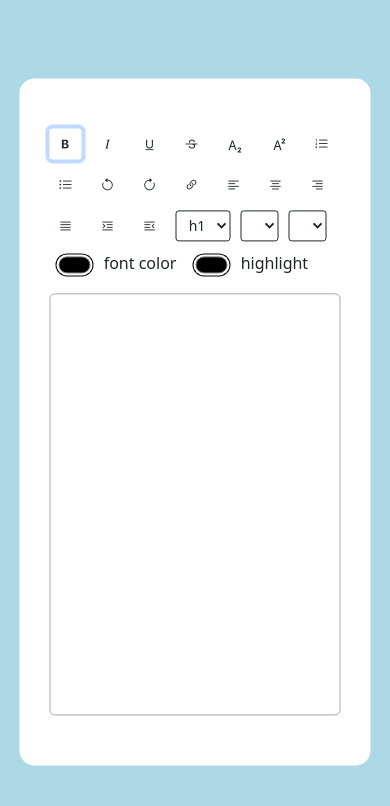
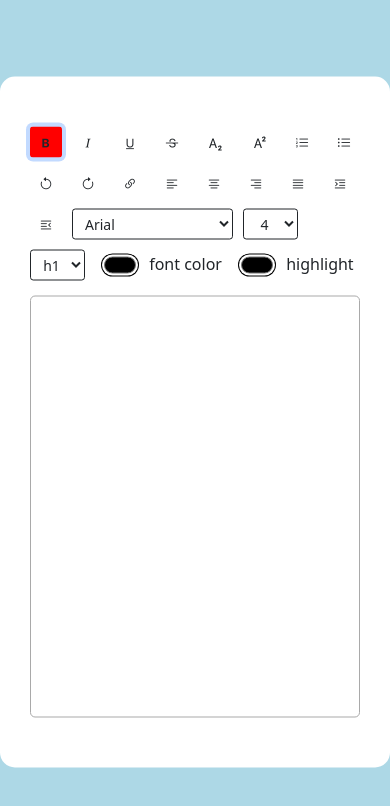
Before and after one commit to KanishChauhan/Text-Editor, a plain HTML site: page index.html in a window 390 px wide. Both pictures are taken after a click on the button 65 px from the left and 143 px from the top of the page. Drawn offline with nearby package versions, Linux system fonts and the light colour scheme.

Commit message:
button highliting done

```diff
--- a/index.html
+++ b/index.html
@@ -13,24 +13,26 @@
 
     <div class="container">
         <div class="options">
-           <button id="bold" class="btn btn-sm nor ">
+
+
+           <button id="bold" class="btn btn-sm nor format">
                <i class="bi bi-type-bold"></i>
         </button>
-           <button id="italic" class="btn btn-sm nor">
+           <button id="italic" class="btn btn-sm nor format">
                <i class="bi bi-type-italic"></i>
         </button>
-           <button id="underline" class="btn btn-sm nor">
+           <button id="underline" class="btn btn-sm nor format">
                <i class="bi bi-type-underline"></i>
         </button>
-           <button id="strike" class="btn btn-sm nor">
+           <button id="strike" class="btn btn-sm nor format">
                <i class="bi bi-type-strikethrough"></i>
         </button>
-        <button id ="sub" class="btn btn-sm nor">
+        <button id ="sub" class="btn btn-sm nor script">
             <svg xmlns="http://www.w3.org/2000/svg" width="16" height="16" fill="currentColor" class="bi bi-subscript" viewBox="0 0 16 16">
                 <path d="m3.266 12.496.96-2.853H7.76l.96 2.853H10L6.62 3H5.38L2 12.496h1.266Zm2.748-8.063 1.419 4.23h-2.88l1.426-4.23h.035Zm6.132 7.203v-.075c0-.332.234-.618.619-.618.354 0 .618.256.618.58 0 .362-.271.649-.52.898l-1.788 1.832V15h3.59v-.958h-1.923v-.045l.973-1.04c.415-.438.867-.845.867-1.547 0-.8-.701-1.41-1.787-1.41-1.23 0-1.795.8-1.795 1.576v.06h1.146Z"/>
             </svg>
         </button>
-        <button id="sup" class="btn btn-sm nor">
+        <button id="sup" class="btn btn-sm nor script">
             <svg xmlns="http://www.w3.org/2000/svg" width="16" height="16" fill="currentColor" class="bi bi-superscript" viewBox="0 0 16 16">
                 <path d="m4.266 12.496.96-2.853H8.76l.96 2.853H11L7.62 3H6.38L3 12.496h1.266Zm2.748-8.063 1.419 4.23h-2.88l1.426-4.23h.035Zm5.132-1.797v-.075c0-.332.234-.618.619-.618.354 0 .618.256.618.58 0 .362-.271.649-.52.898l-1.788 1.832V6h3.59v-.958h-1.923v-.045l.973-1.04c.415-.438.867-.845.867-1.547 0-.8-.701-1.41-1.787-1.41C11.565 1 11 1.8 11 2.576v.06h1.146Z"/>
             </svg>
@@ -50,40 +52,42 @@
         <button id="link" class="btn btn-sm nor">
             <i class="bi bi-link-45deg"></i>
      </button>
-     <button id="txtl" class="btn btn-sm nor">
+
+     <!-- align -->
+     <button id="txtl" class="btn btn-sm  nor algn">
          <i class="bi bi-text-left"></i>
         </button>
-        <button id="txtc"  class="btn btn-sm nor">
+        <button id="txtc"  class="btn btn-sm  nor algn">
             <i class="bi bi-text-center"></i>
         </button>
-        <button  id="txtr" class="btn btn-sm nor">
+        <button  id="txtr" class="btn btn-sm  nor algn">
             <i class="bi bi-text-right"></i>
         </button>
-        <button  id="justify" class="btn btn-sm nor">
+        <button  id="justify" class="btn btn-sm nor algn">
             <i class="bi bi-justify"></i>
         </button>
-        <button  id="txtil" class="btn btn-sm nor">
-            <i class="bi bi-text-indent-left"></i>
+        <button  id="txtil" class="btn btn-sm  nor spacing">
+            <i class="bi bi-text-indent-left "></i>
      </button>
-        <button id="txtir"  class="btn btn-sm nor">
+        <button id="txtir"  class="btn btn-sm  nor spacing ">
             <i class="bi bi-text-indent-right"></i>
         </button>
 
-            <select id='fontname' class="btn-sm btn border-dark form-select-sm adv" name="" id="formatblock" >
+            <select id='fontname' class="btn-sm btn border-dark form-select-sm adv" name=""  >
+
+            </select>
+
+            <select id="fontsize"  class="btn-sm btn border-dark form-select-sm adv" name=""  >
+
+            </select>
+
+            <select id="formatblock" class="btn-sm btn border-dark form-select-sm adv" name="" id="formatblock" >
                 <option value="h1">h1</option>
                 <option value="h2">h2</option>
                 <option value="h3">h3</option>
                 <option value="h4">h4</option>
                 <option value="h5">h5</option>
                 <option value="h6">h6</option>
-            </select>
-
-            <select id="fontsize"  class="btn-sm btn border-dark form-select-sm adv" name="" id="font-name" >
-
-            </select>
-
-            <select id="formatblock" class="btn-sm btn border-dark form-select-sm adv" name="" id="formatblock" >
-
             </select>
 
             <div class="fontcolor">
--- a/script.js
+++ b/script.js
@@ -10,7 +10,73 @@ let textarea=document.getElementById('text-input')
 
 let linkbutton=document.getElementById('link')
 
-let alignbuttons=document.querySelectorAll('.align')
-let spacing=document.querySelectorAll('/spacing')
-let format=document.querySelectorAll('.format')
-let script=document.querySelectorAll('.script')
+let alignbuttons=document.querySelectorAll('.algn')
+let spacingbuttons=document.querySelectorAll('.spacing')
+let formatbuttons=document.querySelectorAll('.format')
+let scriptbuttons=document.querySelectorAll('.script')
+
+let fontlist=[
+    'Arial','Verdana','Times New Roman','Garamond','Georgia','Courier New','Cursive'
+]
+const initializer=()=>{
+    highlighter(alignbuttons,true)
+    highlighter(spacingbuttons,true)
+    highlighter(formatbuttons,false)
+    highlighter(scriptbuttons,true)
+
+
+    fontlist.map((value)=>{
+        let option =document.createElement('option')
+        option.value=value
+        option.innerHTML=value;
+        option.style.textAlign='left'
+        fontname.appendChild(option)
+
+
+    })
+
+    for(let i=4;i<=14;i=i+2){
+        let option=document.createElement('option')
+        option.value=i
+        option.innerHTML=i
+        fontsize.appendChild(option)
+
+    }
+}
+
+const highlighter=(className,state)=>{
+    className.forEach((e)=>{
+    e.addEventListener('click',()=>{
+
+        if(state){
+            let alreadyactive=false
+
+            if(e.classList.contains('active')){
+                alreadyactive=true
+            }
+
+            removehighlighter(className);
+            if(!alreadyactive){
+                e.classList.add('active')
+            }
+        }
+        else{
+                e.classList.toggle('active')
+            }
+
+    })
+
+
+    });
+}
+
+
+
+// window.onload=initializer()
+const removehighlighter=(className)=>{
+    className.forEach((e)=>{
+        e.classList.remove('active')
+    })
+
+}
+initializer()
--- a/style/style.css
+++ b/style/style.css
@@ -11,7 +11,7 @@ body{
 .container {
     background-color: white;
     /* height: 100; */
-    width: 90vmin;
+    width: 100vmin;
     padding:50px 30px;
     position: absolute;
     transform:translate(-50%,-50%);
@@ -60,3 +60,11 @@ cite {
     caret-color:blue;
     /* border: 1px solid white; */
 }
+
+.active{
+    background-color: red;
+}
+
+#fontname {
+    align-items: left;
+}
```
